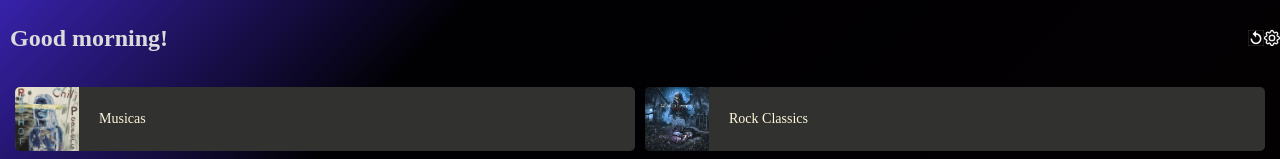
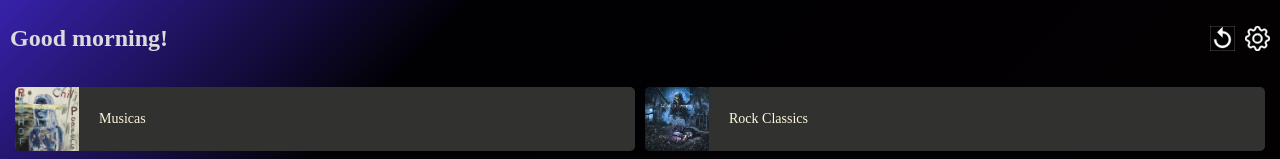
Before and after one commit to natanfrost/music-player, a React (Create React App) app in the folder my-app/: page / in a window 1280 px wide. Shown: the top 159 px of the page. Built offline with nearby package versions, Linux system fonts and the light colour scheme.

Commit message:
fixed header icons

```diff
--- a/my-app/src/components/Head/Head.tsx
+++ b/my-app/src/components/Head/Head.tsx
@@ -2,13 +2,16 @@ import React from 'react';
 import './style.css';
 import { BsGear } from "react-icons/bs";
 import { MdReplay } from "react-icons/md";
+import { IconContext } from 'react-icons/lib';
 
 export default function Head() {
     return(
         <div className='container'>
             <h2>Good morning!</h2>
-            <MdReplay />
-            <BsGear />
+            <IconContext.Provider value={{ size: '25px', style: { marginRight: '10px' } }}>
+                <MdReplay />
+                <BsGear />
+            </IconContext.Provider>
         </div>
     )
 }
```
Also changed, not shown: my-app/src/components/Head/style.css (line endings or trailing spaces).
